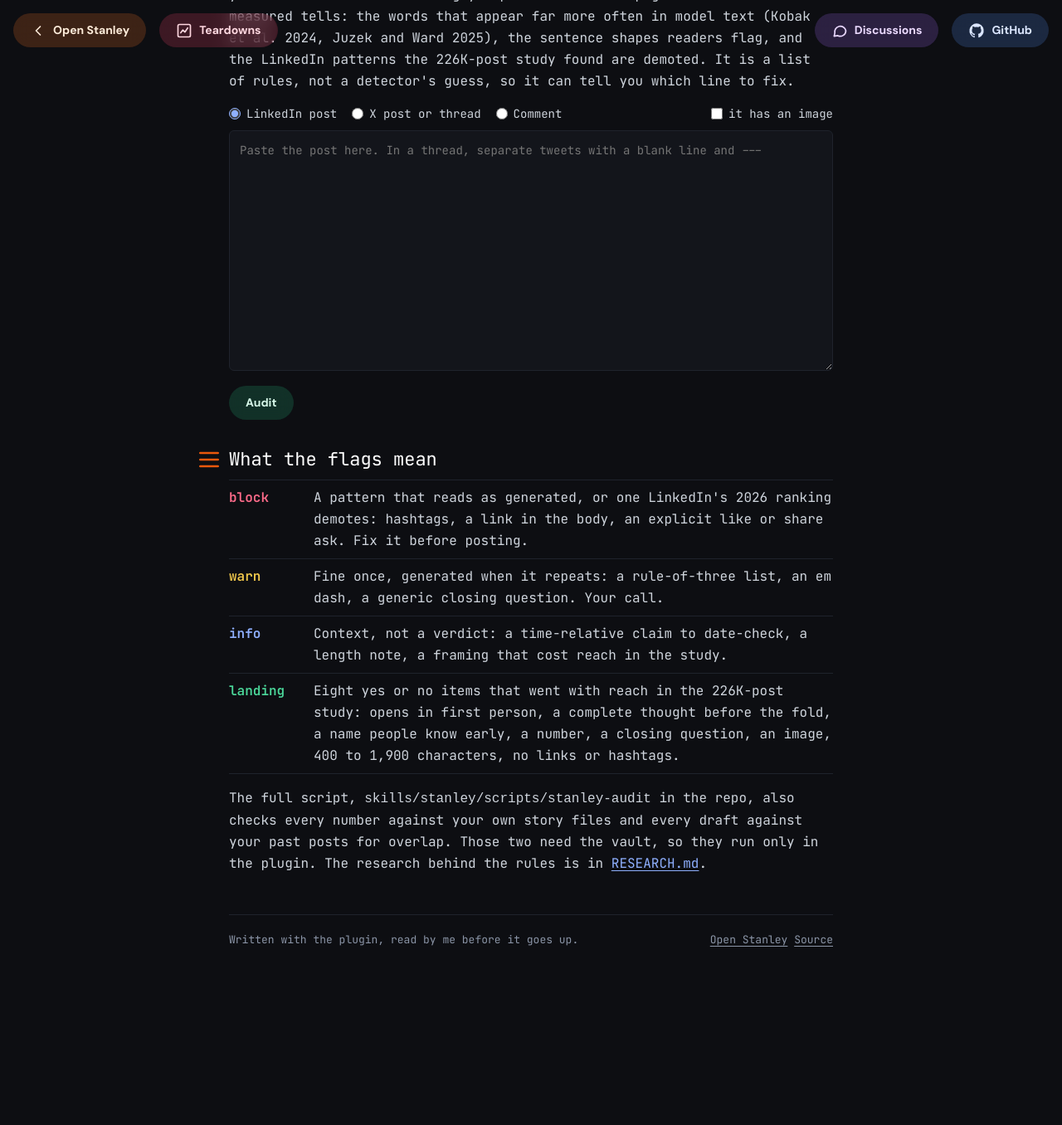
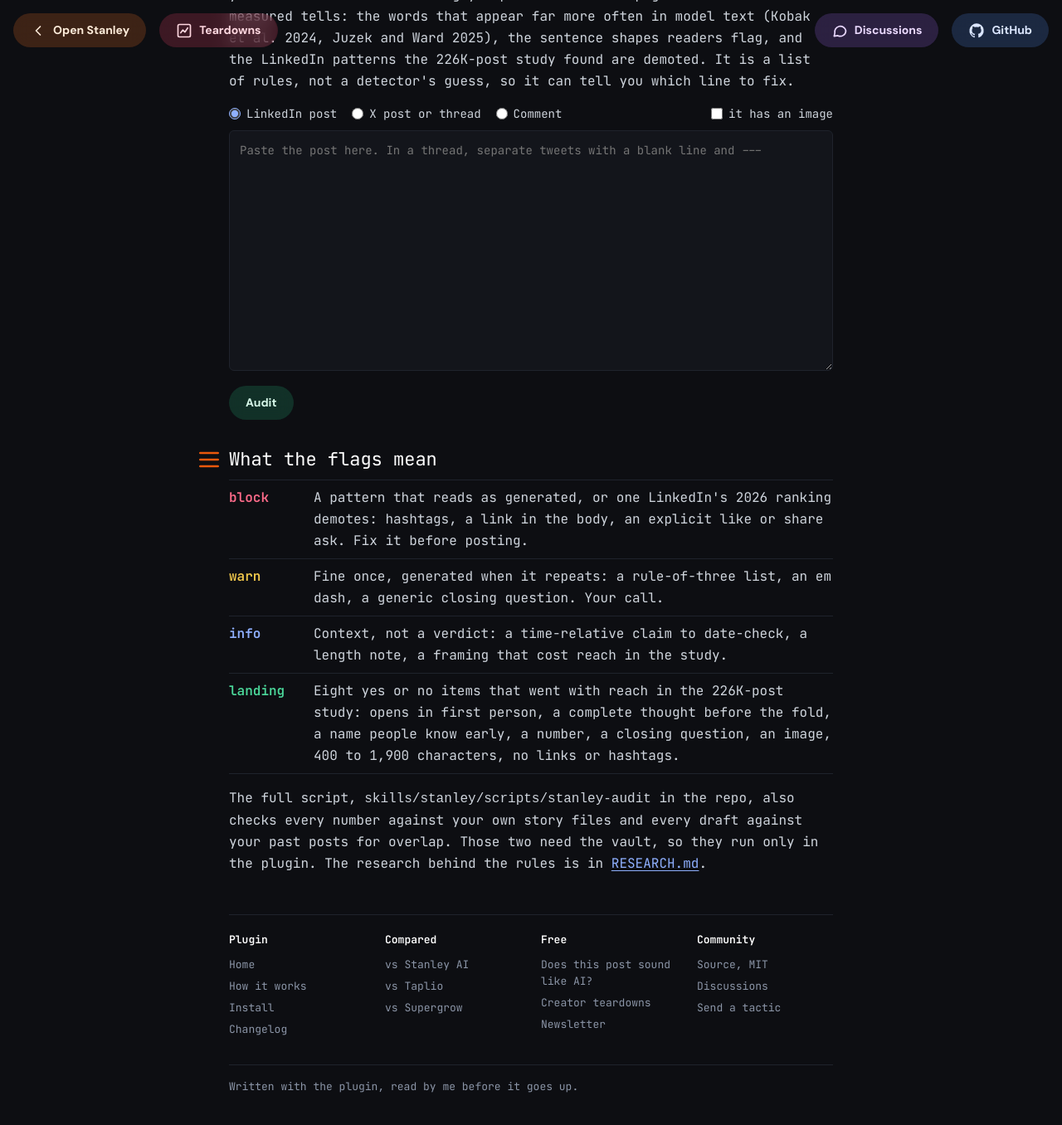
Before and after one commit to Harmix/open-stanley, a Jekyll site: the page built from docs/audit.html, in a window 1280 px wide and 1400 px high, scrolled down 189 px. Shown: the top 1356 px of the window at 83% size. Built offline with Jekyll 4.4.1, drawn with Linux system fonts in a browser that asks for light colours; before the commit the page ends 1412 px from its top, so only the background shows below that.

Commit message:
site: no middle dots, brand icons on agent buttons, footer link columns on every page, 'Still deciding? Ask an agent' block
Co-Authored-By: Claude Fable 5.1 <noreply@anthropic.com>
Claude-Session: https://claude.ai/code/session_01DDQzb8QQirfHsjgJeXMfFh

```diff
--- a/docs/_layouts/default.html
+++ b/docs/_layouts/default.html
@@ -3,7 +3,7 @@
 <head>
 <meta charset="utf-8">
 <meta name="viewport" content="width=device-width, initial-scale=1">
-<title>{{ page.title }} · Open Stanley</title>
+<title>{{ page.title }}, Open Stanley</title>
 <meta name="description" content="{{ page.description | default: 'Open Stanley creator teardowns: what works for creators who win on LinkedIn and X, shapes only.' }}">
 <link rel="icon" href="{{ '/icon.png' | relative_url }}">
 <link rel="preconnect" href="https://fonts.googleapis.com"><link rel="preconnect" href="https://fonts.gstatic.com" crossorigin>
@@ -19,6 +19,12 @@
 <article>
 {{ content }}
 </article>
-<footer style="margin-top:48px"><span>Written with the plugin, read by me before it goes up.</span><span><a href="{{ '/' | relative_url }}">Open Stanley</a> <a href="https://github.com/Harmix/open-stanley">Source</a></span></footer>
+<footer class="cols" style="margin-top:48px">
+<div><b>Plugin</b><a href="{{ '/' | relative_url }}">Home</a><a href="https://github.com/Harmix/open-stanley/blob/main/open-stanley/docs/HOW-IT-WORKS.md">How it works</a><a href="{{ '/#install' | relative_url }}">Install</a><a href="https://github.com/Harmix/open-stanley/blob/main/open-stanley/CHANGELOG.md">Changelog</a></div>
+<div><b>Compared</b><a href="{{ '/compare/stanley-alternative.html' | relative_url }}">vs Stanley AI</a><a href="{{ '/compare/taplio-alternative.html' | relative_url }}">vs Taplio</a><a href="{{ '/compare/supergrow-alternative.html' | relative_url }}">vs Supergrow</a></div>
+<div><b>Free</b><a href="{{ '/audit.html' | relative_url }}">Does this post sound like AI?</a><a href="{{ '/creators/' | relative_url }}">Creator teardowns</a><a href="https://openstanley.substack.com/subscribe">Newsletter</a></div>
+<div><b>Community</b><a href="https://github.com/Harmix/open-stanley">Source, MIT</a><a href="https://github.com/Harmix/open-stanley/discussions">Discussions</a><a href="https://github.com/Harmix/open-stanley/issues/new?template=strategy-tip.yml">Send a tactic</a></div>
+<p class="note">Written with the plugin, read by me before it goes up.</p>
+</footer>
 </main>
 </body></html>
--- a/docs/audit.html
+++ b/docs/audit.html
@@ -20,9 +20,9 @@ description: "Paste a LinkedIn or X post and get the flags the 2026 feeds demote
 <div id="next" hidden>
 <p>Continue the audit, and install the plugin, in the agent you use:</p>
 <div class="agents">
-<a id="go-claude" class="pill p-doc" href="#" target="_blank" rel="noopener"><svg viewBox="0 0 24 24" fill="none" stroke="currentColor" stroke-width="2" stroke-linecap="round" stroke-linejoin="round"><path d="M21 12a8 8 0 0 1-11.6 7.1L4 20l1-4.6A8 8 0 1 1 21 12z"/></svg>Claude</a>
-<a id="go-chatgpt" class="pill p-in" href="#" target="_blank" rel="noopener"><svg viewBox="0 0 24 24" fill="none" stroke="currentColor" stroke-width="2" stroke-linecap="round" stroke-linejoin="round"><path d="M4 5h16v11H8l-4 4z"/></svg>ChatGPT</a>
-<a id="go-cursor" class="pill p-git" href="#" target="_blank" rel="noopener"><svg viewBox="0 0 24 24" fill="none" stroke="currentColor" stroke-width="2" stroke-linecap="round" stroke-linejoin="round"><path d="M4 4l16 8-7 2-2 7z"/></svg>Cursor</a>
+<a id="go-claude" class="pill p-doc" href="#" target="_blank" rel="noopener"><img src="https://cdn.simpleicons.org/anthropic/fdebd9" alt="">Claude</a>
+<a id="go-chatgpt" class="pill p-in" href="#" target="_blank" rel="noopener"><svg viewBox="0 0 24 24" fill="none" stroke="currentColor" stroke-width="2" stroke-linecap="round" stroke-linejoin="round"><path d="M21 12a8 8 0 0 1-11.6 7.1L4 20l1-4.6A8 8 0 1 1 21 12z"/></svg>ChatGPT</a>
+<a id="go-cursor" class="pill p-git" href="#" target="_blank" rel="noopener"><img src="https://cdn.simpleicons.org/cursor/dbe6ff" alt="">Cursor</a>
 <button id="go-code" class="pill p-how" type="button"><svg viewBox="0 0 24 24" fill="none" stroke="currentColor" stroke-width="2" stroke-linecap="round" stroke-linejoin="round"><path d="M4 17l6-5-6-5M12 19h8"/></svg>Claude Code</button>
 <button id="go-codex" class="pill p-disc" type="button"><svg viewBox="0 0 24 24" fill="none" stroke="currentColor" stroke-width="2" stroke-linecap="round" stroke-linejoin="round"><path d="M4 17l6-5-6-5M12 19h8"/></svg>Codex</button>
 </div>
@@ -48,7 +48,9 @@ description: "Paste a LinkedIn or X post and get the flags the 2026 feeds demote
 .audit-row input{margin:0;width:14px;height:14px;accent-color:#8fb0ff;vertical-align:middle}
 #txt{width:100%;box-sizing:border-box;background:#13151b;color:var(--ink);border:1px solid var(--line);border-radius:6px;padding:12px;font-family:var(--mono);font-size:14px;line-height:22px;resize:vertical}
 #run,.agents button{border:0;cursor:pointer;font-family:var(--sans)}
-#out .rows li{grid-template-columns:180px 1fr}
+#out .rows li{grid-template-columns:90px 1fr}
+#out .rule{color:var(--ink);margin-right:6px}
+.agents img{width:18px;height:18px;flex:none}
 #out .rows b,.legend b{font-weight:600}
 .rows b.BLOCK,#out li.BLOCK b{color:#ff6b8a}.rows b.WARN,#out li.WARN b{color:#f2c94c}.rows b.INFO,#out li.INFO b{color:#8fb0ff}.rows b.LAND{color:#4bd79a}
 #out pre{white-space:pre-wrap}
@@ -146,7 +148,7 @@ function render0(){
  h+='<pre>$ stanley-audit your-post.md --platform '+pf+(document.getElementById("img").checked?" --has-image":"")+"\n";
  if(r.landing){const L=r.landing.map(([k,v])=>'<span class="'+(v?"y":"n")+'">'+k+"="+(v?"yes":"no")+"</span>");h+='landing: '+L.slice(0,3).join(" ")+"\n         "+L.slice(3,6).join(" ")+"\n         "+L.slice(6).join(" ")+"\n";}
  h+='RESULT: '+(blocks?"BLOCK ("+blocks+" blocking, "+warns+" warnings)":warns?"PASS with "+warns+" warning(s)":"PASS")+'</pre>';
- if(r.F.length){h+='<ul class="rows">';for(const [l,rule,msg,e] of r.F) h+='<li class="'+l+'"><b>'+l.toLowerCase()+' · '+rule+'</b><span>'+esc(msg)+(e?'<span class="ex">'+esc(e)+'</span>':"")+'</span></li>';h+='</ul>';}
+ if(r.F.length){h+='<ul class="rows">';for(const [l,rule,msg,e] of r.F) h+='<li class="'+l+'"><b>'+l.toLowerCase()+'</b><span><span class="rule">'+rule+'</span> '+esc(msg)+(e?'<span class="ex">'+esc(e)+'</span>':"")+'</span></li>';h+='</ul>';}
  if(!r.F.length) h+='<p class="dim">No flags. That says the text avoids the measured tells; it does not say the post is good. The receipts check (every number against a source) and the overlap check against your own past posts run only in the plugin.</p>';
  out.innerHTML=h;
 }
--- a/docs/style.css
+++ b/docs/style.css
@@ -37,3 +37,9 @@ article h2{font-size:22px;line-height:32px;margin:28px 0 8px}
 article .meta{color:var(--dim);font-size:14px;margin:0 0 20px}
 @media (max-width:720px){.top{justify-content:flex-end}.top .g.l{display:none}.hero{height:66vh}h2{font-size:24px;line-height:36px}.mark p{font-size:14px;line-height:22px}.pill{padding:7px 14px;font-size:13px}.mark .row{gap:6px}.mark .row .p-tear{display:none}.rows li{grid-template-columns:1fr}.rows b{display:block}}
 @media (prefers-reduced-motion:reduce){#field{opacity:.6}}
+
+.agents{display:flex;gap:10px;flex-wrap:wrap;margin:4px 0 12px}.agents img{width:18px;height:18px;flex:none}
+footer.cols{display:grid;grid-template-columns:repeat(4,1fr);gap:20px 24px;justify-content:start}
+footer.cols div{display:flex;flex-direction:column;gap:6px}footer.cols b{color:var(--ink);font-weight:600;margin-bottom:4px}footer.cols a{color:var(--dim);text-decoration:none}footer.cols a:hover{color:var(--ink)}
+footer.cols .note{grid-column:1/-1;margin:12px 0 0;border-top:1px solid var(--line);padding-top:16px;font-size:13px;line-height:20px;color:var(--dim)}
+@media (max-width:720px){footer.cols{grid-template-columns:1fr 1fr}}
```
Also changed, not shown: other parts of docs/audit.html (+2 -2 lines), docs/DESIGN-NOTES.md (+5 -1 lines), docs/index.html (+14 -1 lines), 1 other file.
